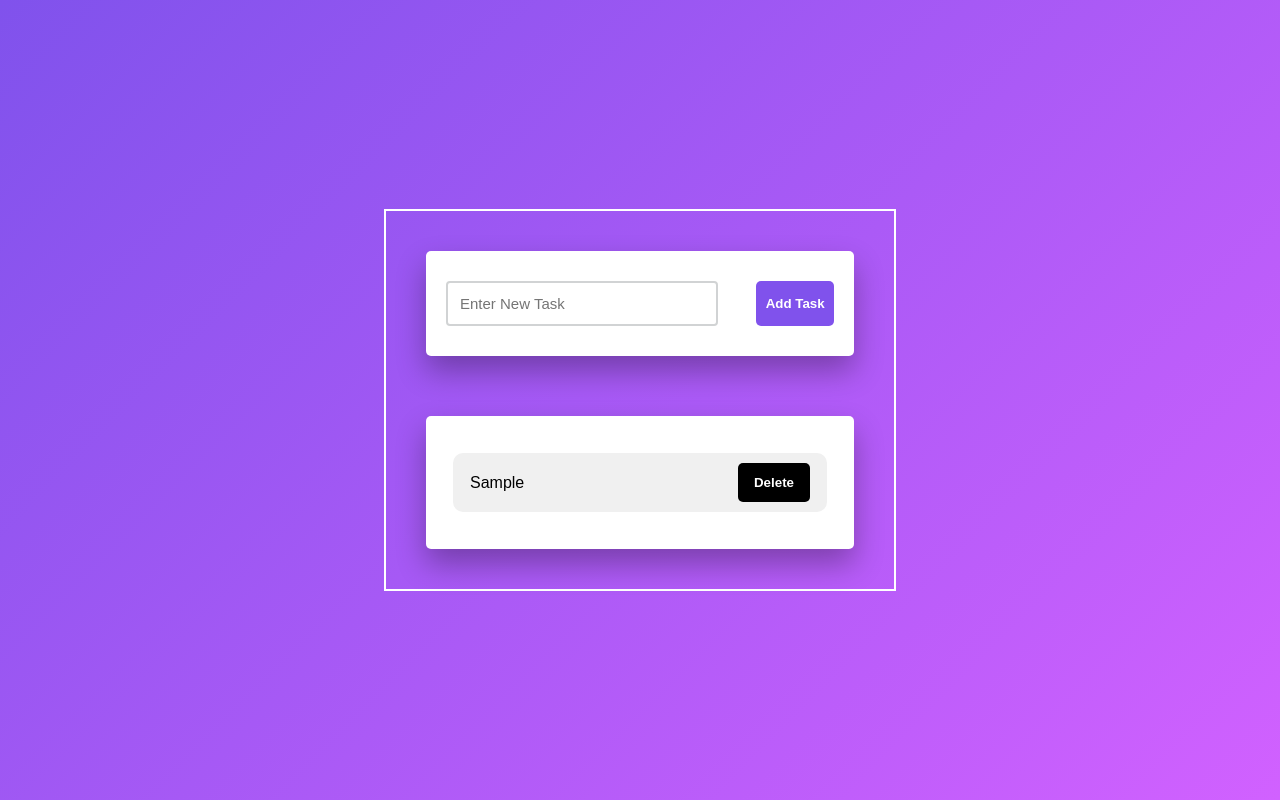
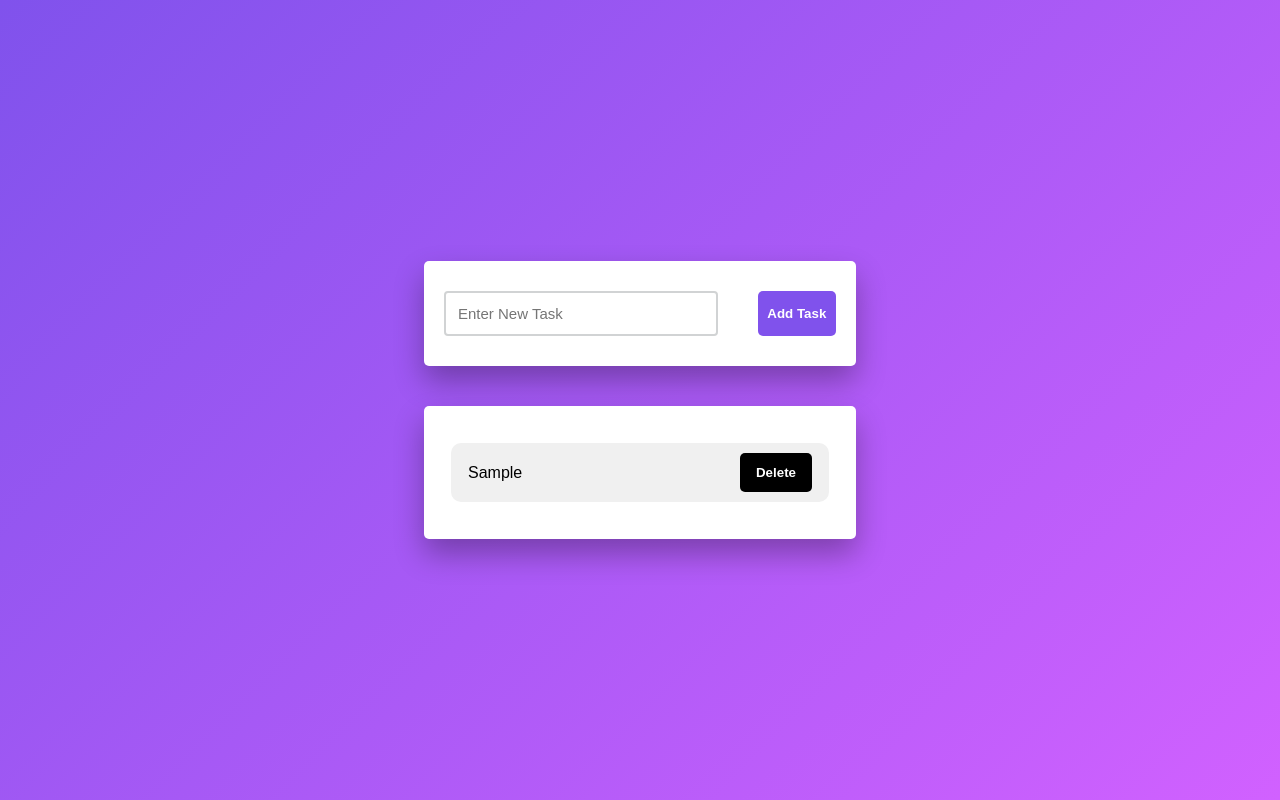
Before and after one commit to parinitapatil/Front-End-Domination, a plain HTML site: page Javascript_Projects/Project_1/index.html in a window 1280 px wide. Both pictures are taken after typing "Sample" into the empty fields and a click on the button "Add Task". Drawn offline with Linux system fonts and the light colour scheme.

Commit message:
project_1 changes

```diff
--- a/Javascript_Projects/Project_1/Style.css
+++ b/Javascript_Projects/Project_1/Style.css
@@ -15,7 +15,7 @@ body {
 }
 
 .container{
-    border: 2px solid white;
+    /* border: 2px solid white; */
     width: 40%;
     min-width: 450px;
     padding: 40px;
@@ -67,7 +67,7 @@ body {
 .list{
     background-color: #ffffff;
     padding: 30px 20px;
-    margin-top: 60px;
+    margin-top: 40px;
     border-radius: 5px;
     box-shadow: 0 15px 30px rgba(0, 0, 0, 0.3);
     width: 100%;
@@ -85,6 +85,8 @@ li{
     font-family: 'poppins', sans-serif;
     margin: 7px;
     padding: 10px 17px;
+    font-size: 16px;
+    cursor: pointer;
 }
 
 li:hover{
@@ -106,6 +108,6 @@ li:hover{
 
 .completed{
     text-decoration: line-through;
-    color: grey;
+    color: rgb(59, 59, 59);
     opacity: 0.7;
 }
```
